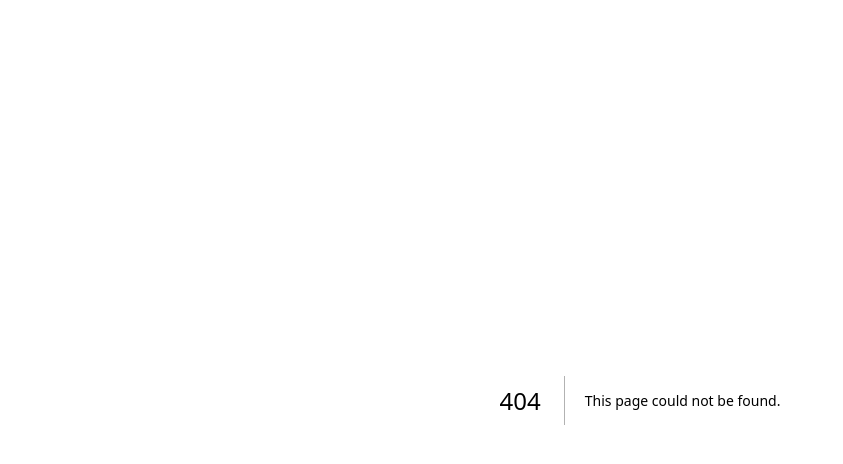
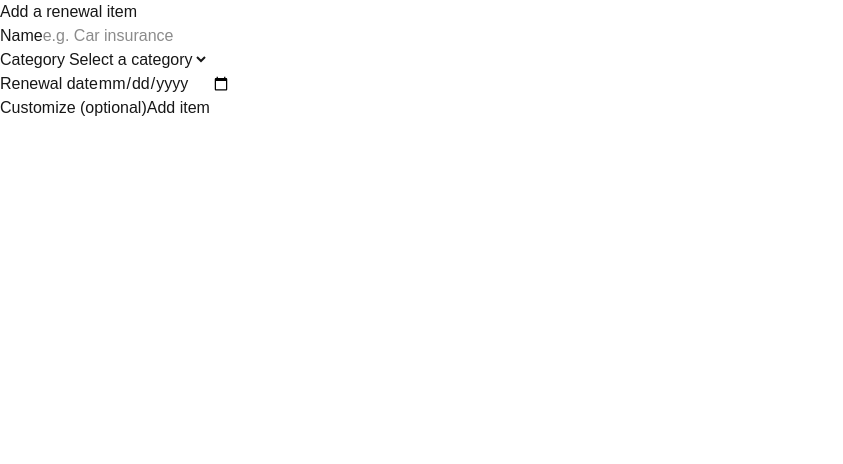
Before and after one commit to dteo0010/reminder2, a Next.js app: page /items/new in a window 1280 px wide. Before the commit this address had no page. Shown: the top 464 px of the page, without its empty margins (0-843 px from the left). Built offline with nearby package versions, Linux system fonts and the light colour scheme.

Commit message:
add item page

```diff
--- /dev/null
+++ b/app/items/new/page.tsx
@@ -0,0 +1,10 @@
+import { AddItemForm } from '@/components/AddItemForm'
+
+export default function NewItemPage() {
+  return (
+    <div>
+      <h1>Add a renewal item</h1>
+      <AddItemForm />
+    </div>
+  )
+}
--- /dev/null
+++ b/components/AddItemForm.tsx
@@ -0,0 +1,83 @@
+'use client'
+
+import { useState } from 'react'
+import { addItem } from '@/lib/actions/items'
+
+const CATEGORIES = [
+  { value: 'passport', label: 'Passport' },
+  { value: 'licence', label: 'Licence' },
+  { value: 'insurance', label: 'Insurance' },
+  { value: 'road_tax', label: 'Road Tax' },
+  { value: 'subscription', label: 'Subscription' },
+]
+
+export function AddItemForm() {
+  const [showAdvanced, setShowAdvanced] = useState(false)
+
+  return (
+    <form action={addItem}>
+      <div>
+        <label htmlFor="name">Name</label>
+        <input id="name" name="name" type="text" required placeholder="e.g. Car insurance" />
+      </div>
+
+      <div>
+        <label htmlFor="category">Category</label>
+        <select id="category" name="category" required defaultValue="">
+          <option value="" disabled>Select a category</option>
+          {CATEGORIES.map((c) => (
+            <option key={c.value} value={c.value}>{c.label}</option>
+          ))}
+        </select>
+      </div>
+
+      <div>
+        <label htmlFor="renewal_date">Renewal date</label>
+        <input id="renewal_date" name="renewal_date" type="date" required />
+      </div>
+
+      <button type="button" onClick={() => setShowAdvanced(!showAdvanced)}>
+        {showAdvanced ? 'Hide advanced options' : 'Customize (optional)'}
+      </button>
+
+      {showAdvanced && (
+        <div>
+          <div>
+            <label htmlFor="reminder_type">Reminder type</label>
+            <select id="reminder_type" name="reminder_type" defaultValue="">
+              <option value="">Use category default</option>
+              <option value="expiry">Expiry — invalid after this date</option>
+              <option value="renewal">Renewal — auto-renews on this date</option>
+            </select>
+          </div>
+
+          <div>
+            <label htmlFor="importance">Importance</label>
+            <select id="importance" name="importance" defaultValue="">
+              <option value="">Use category default</option>
+              <option value="low">Low</option>
+              <option value="normal">Normal</option>
+              <option value="high">High</option>
+            </select>
+          </div>
+
+          <div>
+            <label htmlFor="lead_days">Custom lead times (days before, comma-separated)</label>
+            <input id="lead_days" name="lead_days" type="text" placeholder="e.g. 30, 7, 1" />
+          </div>
+
+          <div>
+            <label htmlFor="recurrence">Recurrence</label>
+            <select id="recurrence" name="recurrence" defaultValue="none">
+              <option value="none">None</option>
+              <option value="monthly">Monthly</option>
+              <option value="annual">Annual</option>
+            </select>
+          </div>
+        </div>
+      )}
+
+      <button type="submit">Add item</button>
+    </form>
+  )
+}
--- /dev/null
+++ b/lib/actions/items.ts
@@ -0,0 +1,49 @@
+'use server'
+
+import { createClient } from '@/lib/supabase/server'
+import { redirect } from 'next/navigation'
+
+const CATEGORY_REMINDER_TYPE: Record<string, 'expiry' | 'renewal'> = {
+  passport: 'expiry',
+  licence: 'expiry',
+  insurance: 'expiry',
+  road_tax: 'expiry',
+  subscription: 'renewal',
+}
+
+export async function addItem(formData: FormData) {
+  const supabase = await createClient()
+  const { data: { user } } = await supabase.auth.getUser()
+  if (!user) redirect('/login')
+
+  const name = formData.get('name') as string
+  const category = formData.get('category') as string
+  const renewal_date = formData.get('renewal_date') as string
+  const reminderTypeOverride = formData.get('reminder_type') as string
+  const importance = formData.get('importance') as string
+  const recurrence = formData.get('recurrence') as string
+  const leadDaysRaw = formData.get('lead_days') as string
+
+  const reminder_type = reminderTypeOverride || CATEGORY_REMINDER_TYPE[category] || 'expiry'
+
+  const lead_days = leadDaysRaw
+    ? leadDaysRaw.split(',').map((s) => parseInt(s.trim(), 10)).filter((n) => !isNaN(n))
+    : null
+
+  const { error } = await supabase.from('items').insert({
+    user_id: user.id,
+    name,
+    category,
+    reminder_type,
+    renewal_date,
+    lead_days: lead_days && lead_days.length > 0 ? lead_days : null,
+    importance: importance || null,
+    recurrence: recurrence || 'none',
+  })
+
+  if (error) {
+    throw new Error(error.message)
+  }
+
+  redirect('/items')
+}
```
